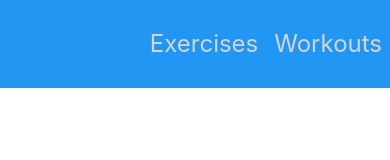
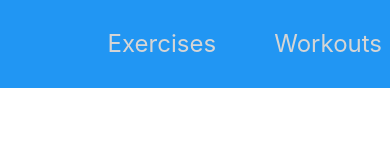
Before and after one commit to samarthkhandelwal/IT-Project, a Next.js app: page /workouts in a window 390 px wide. Shown: the top 160 px of the page. Built offline with nearby package versions, Linux system fonts and the light colour scheme.

Commit message:
center items on mobile devices

```diff
--- a/components/Navbar/Navbar.js
+++ b/components/Navbar/Navbar.js
@@ -14,10 +14,12 @@ function TopNavbar() {
       <Link href='/' passHref>
         <Nav.Link className={styles.title}>Workout Buddy</Nav.Link>
       </Link>
+
       <Nav fill className={styles.items}>
         <Link href='/exercises' passHref>
           <Nav.Link className={styles.item}>Exercises</Nav.Link>
         </Link>
+
         <Link href='/workouts' passHref>
           <Nav.Link className={styles.item}>Workouts</Nav.Link>
         </Link>
--- a/styles/Navbar.module.css
+++ b/styles/Navbar.module.css
@@ -31,9 +31,12 @@
 
   .title {
     visibility: collapse;
+    padding-left: 0px;
+    padding-right: 0px;
   }
 
   .items {
     margin: auto;
+    gap: 5vh;
   }
 }
```
Lines whose indentation alone changed are shown as unchanged.
